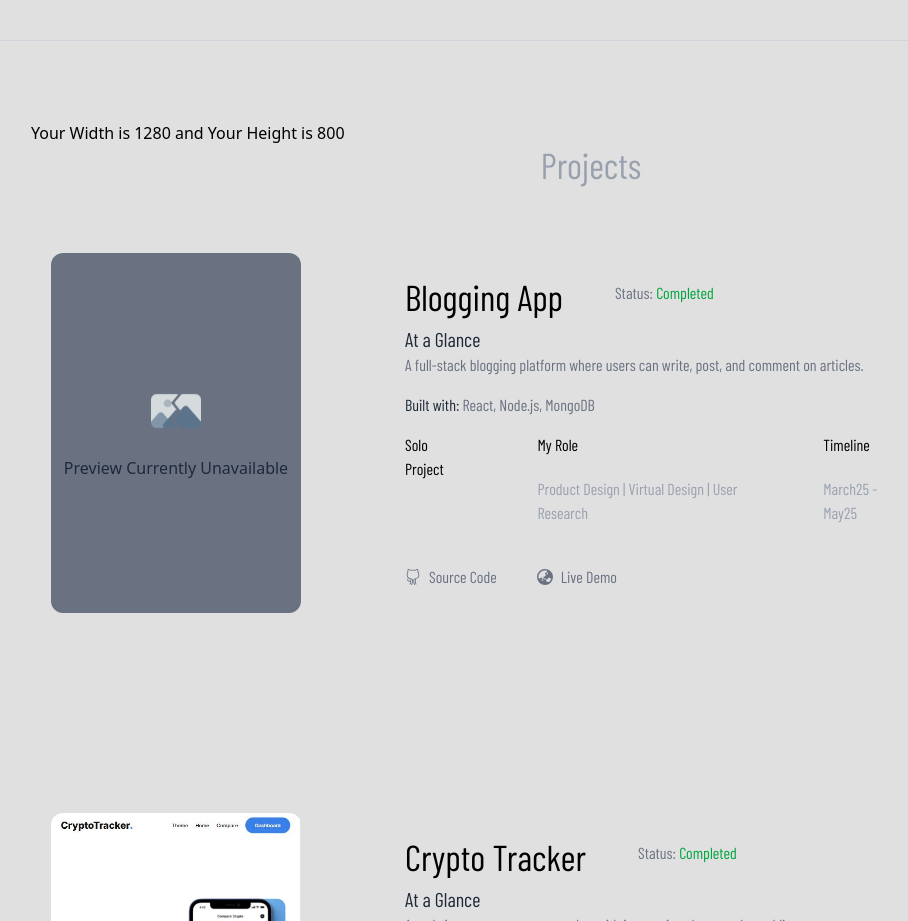
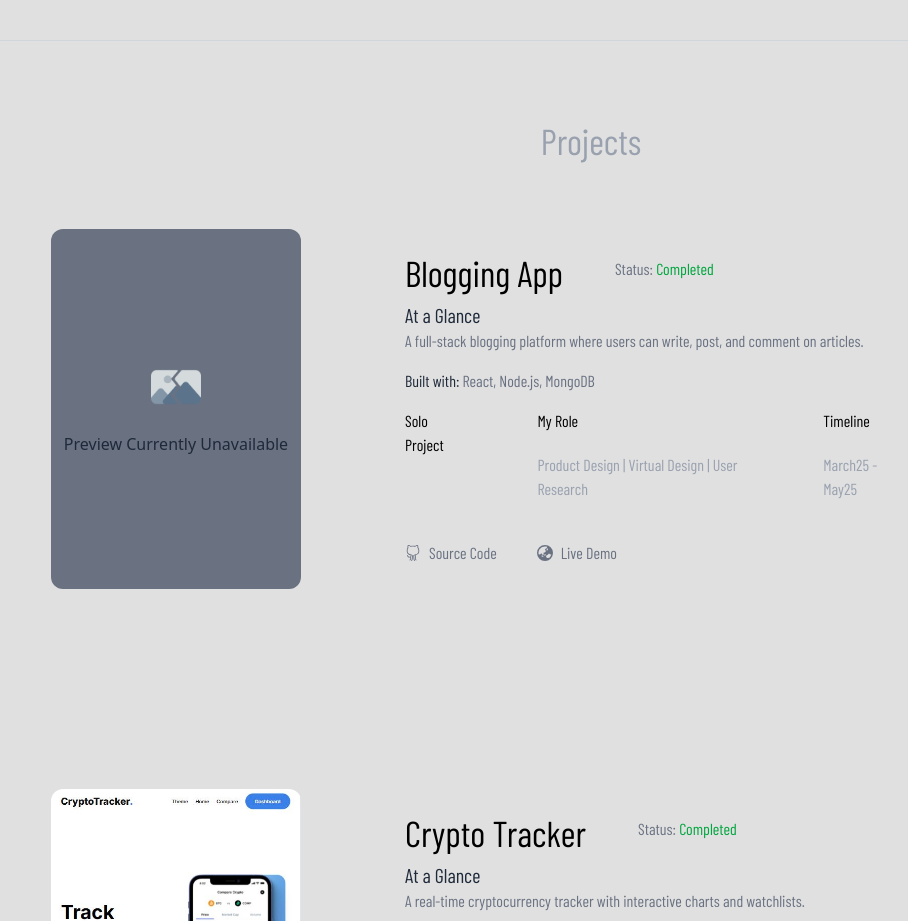
Before and after one commit to ShoutingEagle/sameer-portfolio, a React (Vite) app: page / in a window 1280 px wide. Shown: the part 1560-2481 px from the top of the page, without its empty margins (129-1037 px from the left). Built offline with nearby package versions, Linux system fonts and the light colour scheme; a web font is replaced by a local one.

Commit message:
image updated

```diff
--- a/src/components/Projects.jsx
+++ b/src/components/Projects.jsx
@@ -82,9 +82,6 @@ const Projects = () => {
     }, []);
     return (
     <section id='projects' className="w-full bg-[#e0e0e0] md:pl-[3rem] xl:pl-[10rem] border-t border-gray-300 py-20">
-      <p>
-        Your Width is {screenSize.width} and Your Height is {screenSize.height}
-      </p>
       {
         screenSize?.width>640 ?
         <div className="">
```
